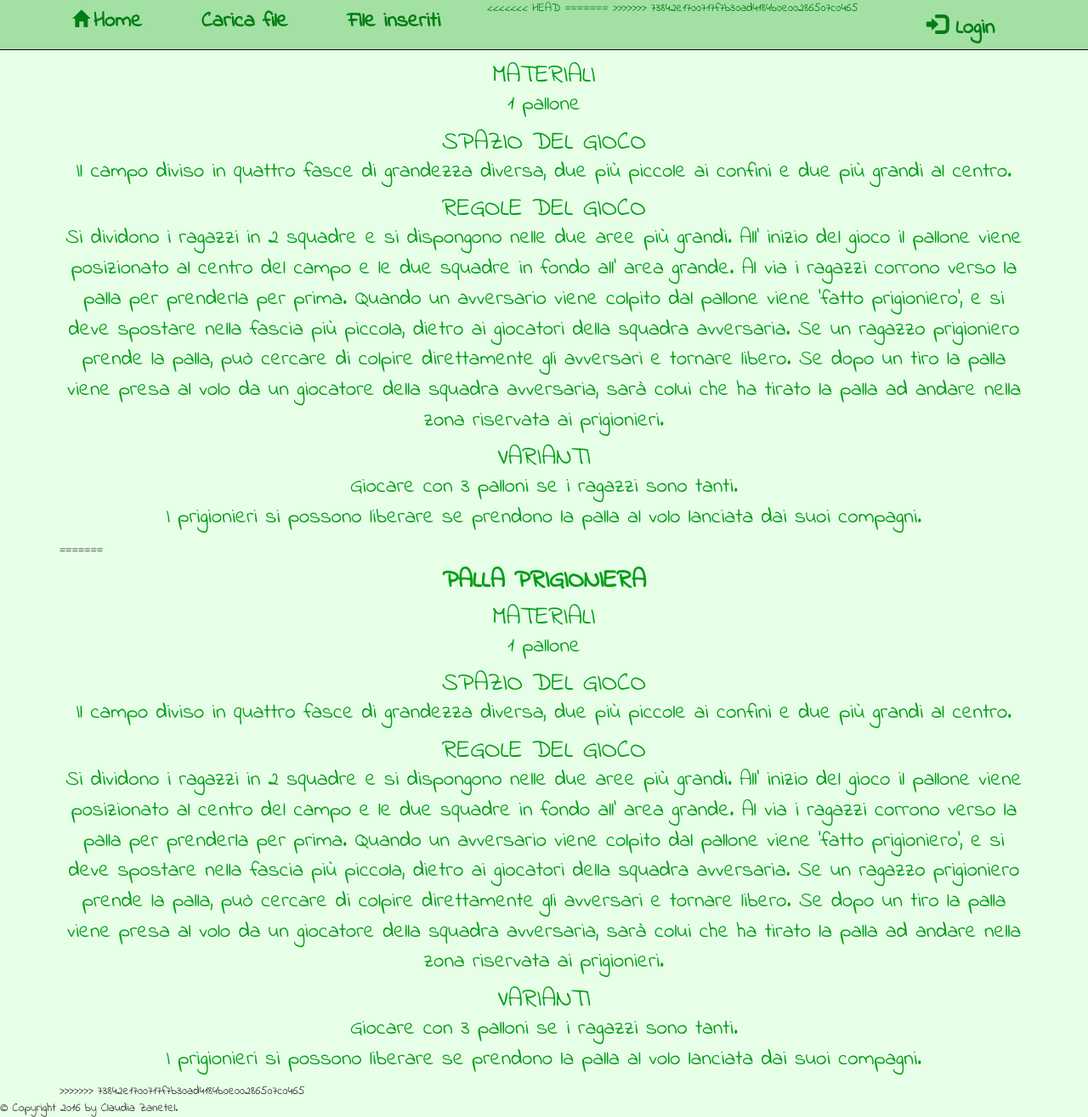
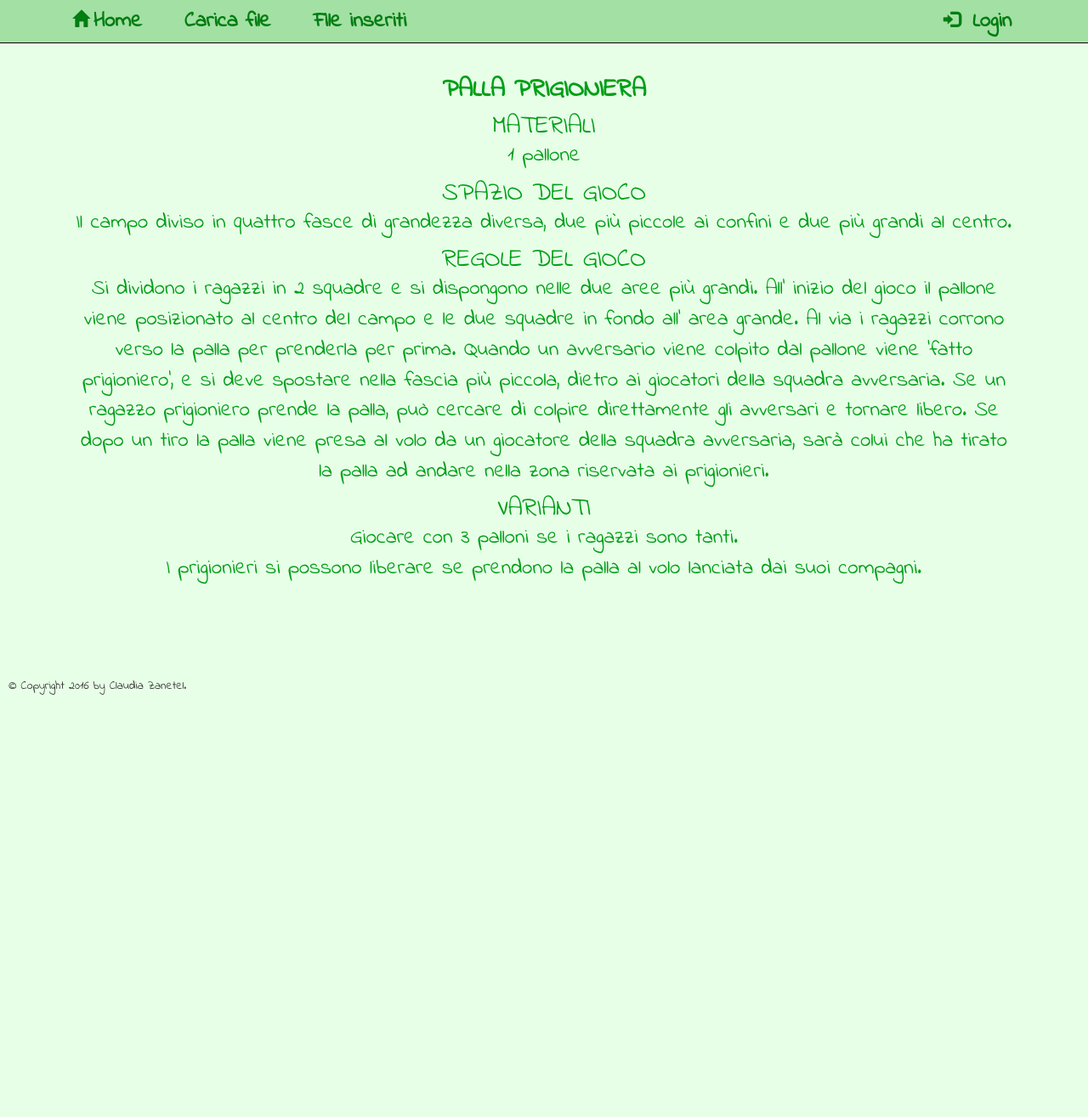
Before and after one commit to claudiazanetel/kid_activities_manager, a Flask app: page /giochi/disquadra/pallaprigioniera.html in a window 1280 px wide. Shown: the whole page at 85% size. After the commit the page ends 818 px from the top, so only its background shows below. Run offline with Flask 2, Linux system fonts and the light colour scheme; some libraries are stand-ins or nearby versions.

Commit message:
fixed problematic merge ... again :tired_face:

```diff
--- a/static/css/style.css
+++ b/static/css/style.css
@@ -6,11 +6,7 @@
 body {background-color: #e7fee7; width: 100%;}
 h1 {color: #009f18; text-align: center; font-size: 60px;
      font-style: oblique; text-shadow: 4px 4px #e7fee7;}
-<<<<<<< HEAD
 footer#footer {clear: both; padding: 50px 0px 0px 0px; margin-left: 10px; margin-bottom: 10px;}
-=======
-footer#footer {clear: both; padding: 50px 0px 0px 0px;}
->>>>>>> 73842e1700717f7b30ad4184b0e00286507c0465
 div#menu {text-align:center;}
 a.link_homepage {text-decoration:none; font-size:250%; display:inline-block; margin:1% 2% 2% 2%; padding: 1% 4% 1% 4%;
   border-radius: 10px; background-color:#85B885; color: white;}
@@ -62,21 +58,6 @@ div#groups {width: 100%; position: relative;}
 h3:nth-child(odd) { background: #C2FCC2;}
 h3:nth-child(even) { background: #A3E0A3; }
 
-<<<<<<< HEAD
-=======
-/*input.accordion {background-color: #C2FCC2; color: #009f18; cursor: pointer; padding: 2%; width: 100%;
-    text-align: center; border: none; outline: none; transition: 0.4s; font-size: 250%; }*/
-
-/*input.accordion.active, input.accordion:hover { background-color: #A3E0A3;;}*/
-
-
-/*div.panel {background-color: white; display: none;}*/
-
-
-/*div.panel.show {display: block; padding: 5% 2% 5% 2%; height: 100%; position: relative; }
-input {text-align: center; font-size: 70%;}*/
-
->>>>>>> 73842e1700717f7b30ad4184b0e00286507c0465
 /*new structure with boostrap*/
 
 .panel-title {
@@ -100,11 +81,7 @@ select {
 select option{
      font-size: 150%; color:#009f18;
 }
-<<<<<<< HEAD
 option:checked { font-weight: bold !important; }
-=======
-
->>>>>>> 73842e1700717f7b30ad4184b0e00286507c0465
 
 
 
@@ -117,15 +94,6 @@ body{
      color: #007d13;
 }
 
-<<<<<<< HEAD
-=======
-.navbar .navbar-nav {
-  display: inline-block;
-  float: none;
-  vertical-align: top;
-  font-size: center;
-}
->>>>>>> 73842e1700717f7b30ad4184b0e00286507c0465
 
 .navbar .navbar-collapse {
   text-align: center;
@@ -135,12 +103,7 @@ body{
 .navbar .nav > li > a {
     text-decoration: none;
     color:  #007d13;
-<<<<<<< HEAD
     margin-right: 20px;
-=======
-    margin-left: 40px;
-    margin-right: 40px;
->>>>>>> 73842e1700717f7b30ad4184b0e00286507c0465
 }
 
 .navbar-inverse .navbar-nav > .active > a,
@@ -157,7 +120,6 @@ body{
     margin: -0.5em 5px auto 0px;
 }
 
-<<<<<<< HEAD
 .glyphicon-log-in {
     font-size: 20px;
     width: 1em;
@@ -165,18 +127,12 @@ body{
     margin: -0.5em 5px auto 0px;
 }
 
-=======
->>>>>>> 73842e1700717f7b30ad4184b0e00286507c0465
 .row-content{
     margin:0px auto;
     padding: 50px 0px 50px 0px;
 }
 
 
-<<<<<<< HEAD
-=======
-
->>>>>>> 73842e1700717f7b30ad4184b0e00286507c0465
 /*@media (min-width: 600px)  */
 @media only screen and (min-device-width: 480px){
 
--- a/static/js/javascript.js
+++ b/static/js/javascript.js
@@ -11,7 +11,6 @@ for (i = 0; i < acc.length; i++) {
 }
 }*/
 
-<<<<<<< HEAD
 function get_value(name_file){
     var x=document.getElementById('modal_file');
     x.setAttribute('value', name_file);
@@ -19,10 +18,6 @@ function get_value(name_file){
 }
 function create_groups(button) {
 	  var file = document.getElementById('modal_file').value;
-=======
-
-function create_groups(button, file) {
->>>>>>> 73842e1700717f7b30ad4184b0e00286507c0465
 	  var form = button.parentNode.parentNode;
 	  var n_group = form.getElementsByClassName("num_groups")[0].value;
 	  var t_group = form.getElementsByClassName("group_type")[0].value;
@@ -43,20 +38,12 @@ function create_groups(button, file) {
 	  //document.write(type + "  " + n_group );
 	  if (type == undefined){
 		  alert('Attenzione! Ti sei dimenticato di selezionare il tipo di gruppo o il numero di gruppi');
-<<<<<<< HEAD
 		  //location.href = "/weeks";
-=======
-		  location.href = "/weeks";
->>>>>>> 73842e1700717f7b30ad4184b0e00286507c0465
 	  }
 
 	  else if (n_group == 'undefined'){
 		  alert('Attenzione! Ti sei dimenticato di selezionare il tipo di gruppo o il numero di gruppi');
-<<<<<<< HEAD
 		  //location.href = "/weeks";
-=======
-		  location.href = "/weeks";
->>>>>>> 73842e1700717f7b30ad4184b0e00286507c0465
 	  }
 
 	  else{
--- a/templates/base.html
+++ b/templates/base.html
@@ -31,14 +31,11 @@
                     <li><a href="/upload">Carica file</a></li>
                     <li><a href="/weeks">File inseriti</a></li>
                 </ul>
-<<<<<<< HEAD
                 <ul class="nav navbar-nav navbar-right">
                     <li><a data-toggle="modal" data-target="#loginModal">
                     <span class="glyphicon glyphicon-log-in"></span> Login</a>
                     </li>
                </ul>
-=======
->>>>>>> 73842e1700717f7b30ad4184b0e00286507c0465
             </div>
         </div>
         </nav>
--- a/templates/games/disquadra/pallaprigioniera.html
+++ b/templates/games/disquadra/pallaprigioniera.html
@@ -2,7 +2,6 @@
 {% block title %}Homepage{% endblock %}
 
 {% block content %}
-<<<<<<< HEAD
 <div class="row row row-content">
 	<div class="col-xs-12" >
 		<h4 class="spiegazione">
@@ -40,43 +39,6 @@
 		</p>
 	</div>
 </div>
-=======
-
-<h4 class="spiegazione">
-PALLA PRIGIONIERA
-</h4>
-
-<h5>
-MATERIALI
-</h5>
-<p>1 pallone</p>
-<h5>
-SPAZIO DEL GIOCO
-</h5>
-<p> Il campo diviso in quattro fasce di grandezza diversa, due pi&ugrave piccole ai confini e due pi&ugrave grandi al centro.
-</p>
-<h5>
-REGOLE DEL GIOCO
-</h5>
-<p>
-Si dividono i ragazzi in 2 squadre e si dispongono nelle due aree pi&ugrave grandi.
-All' inizio del gioco il pallone viene posizionato al centro del campo
-e le due squadre in fondo all' area grande. Al via i ragazzi corrono verso la palla per prenderla per prima.
-Quando un avversario viene colpito dal pallone viene 'fatto prigioniero', e si deve spostare nella fascia pi&ugrave piccola, dietro ai giocatori della squadra avversaria.
-Se un ragazzo prigioniero prende la palla, pu&ograve cercare di colpire direttamente gli avversari e tornare libero.
-Se dopo un tiro la palla viene presa al volo da un giocatore della squadra avversaria, sar&agrave colui che ha tirato la palla ad andare nella zona riservata ai prigionieri.
-</p>
-
-<h5>
-VARIANTI
-</h5>
-<p>
-Giocare con 3 palloni se i ragazzi sono tanti.<br>
-I prigionieri si possono liberare se prendono la palla al volo lanciata dai suoi compagni.
-
-</p>
-
->>>>>>> 73842e1700717f7b30ad4184b0e00286507c0465
 
 
 {% endblock %}
```
Also changed, not shown: templates/weeks.html (+0 -54 lines), 1 other file. Lines whose indentation alone changed are shown as unchanged.
